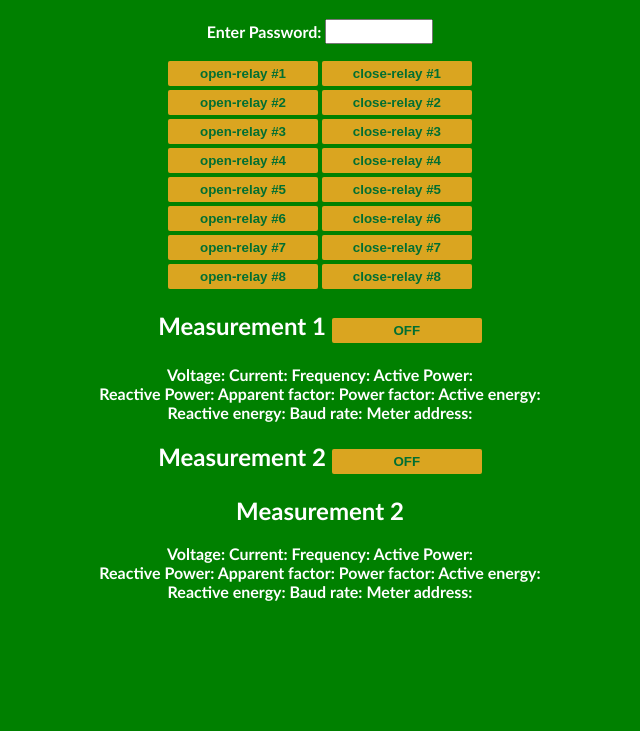
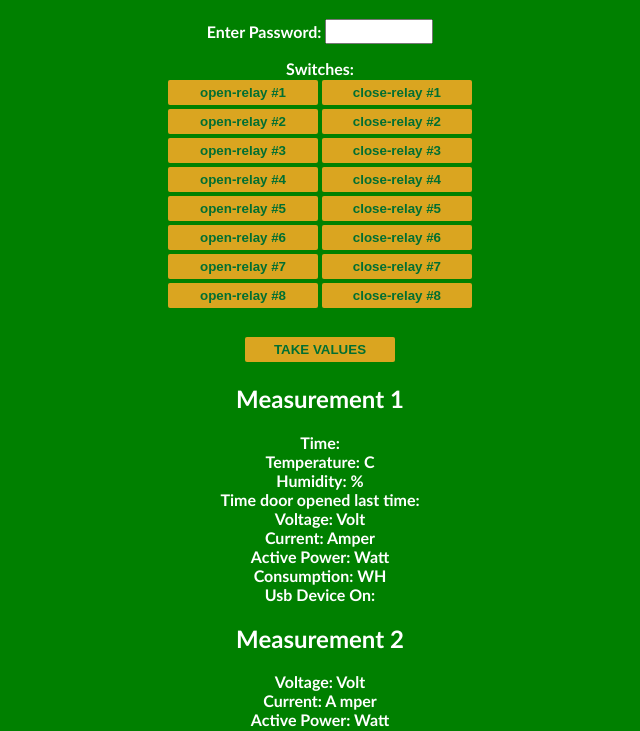
Before and after one commit to theosagras/mySmartHomeElectricityApp, a plain HTML site: page index.html in a window 1280 px wide. Shown: the part 63-794 px from the top of the page, without its empty margins (320-960 px from the left). Drawn offline with nearby package versions, Linux system fonts and the light colour scheme.

Commit message:
Update index.html

```diff
--- a/index.html
+++ b/index.html
@@ -12,11 +12,11 @@
             <h1>My Smart Home Electricity App</h1>
             <label id="passwordLabel">Enter Password: </label>
             <input id="passwordnput" type="password"></input>
-        <audio src="audio.mp3" id="audio" controls style="display:none;"></audio>
 
         </header>
 
         <main>
+        <label id="SwitchesLabel">Switches: </label><br>
             <button id="OpenRelay1">open-relay #1</button>
             <button id="CloseRelay1">close-relay #1</button>
             <br>
@@ -42,37 +42,60 @@
             <button id="CloseRelay8">close-relay #8</button>
             <br>
             <div id="Measurement1">
-                <h2>Measurement 1 <button id="switch1">OFF</button></h2>
-                <label> Voltage: </label><label id="Voltage1"></label>
-                <label> Current:</label><label id="Current1"></label>
-                <label> Frequency:</label><label id="Frequency1"></label>
-                <label> Active Power:</label><label id="ActivePower1"></label>
-                <br>
-                <label> Reactive Power:</label><label id="ReactivePower1"></label>
-                <label> Apparent factor:</label><label id="ApparentFactor1"></label>
-                <label> Power factor:</label><label id="PowerFactor1"></label>
-                <label> Active energy:</label><label id="ActiveEnergy1"></label>
-                <br>
-                <label> Reactive energy:</label><label id="ReactiveEnergy1"></label>
-                <label> Baud rate:</label><label id="BaudRate1"></label>
-                <label> Meter address:</label><label id="MeterAddress1"></label>
+                <h2><button id="switch1">TAKE VALUES</button></h2>
+                <h2>Measurement 1 </h2>
+
+                <label> Time: </label><label id="TimeMeasur1"></label><br>
+                <label> Temperature: </label><label id="Temperature"></label><label> C</label><br>
+                <label> Humidity: </label><label id="Humidity"></label><label>%</label><br>
+                <label> Time door opened last time: </label><label id="doorOpened"></label><br>
+                 <label> Voltage: </label><label id="Voltage1"></label><label> Volt</label><br>
+                <label> Current: </label><label id="Current1"></label><label> Amper</label><br>
+                <!--<label> Frequency: </label><label id="Frequency1"></label><label> Hz:</label><br>-->
+                <label> Active Power: </label><label id="ActivePower1"></label><label> Watt</label><br>
+
+                <!--<label> Reactive Power:</label><label id="ReactivePower1"></label>-->
+                <!--<label> Apparent factor:</label><label id="ApparentFactor1"></label>-->
+                <label> Consumption: </label><label id="ActiveEnergyA1"></label> WH<br>
+                <!--<label> Consumption (wh):</label><label id="ActiveEnergyB1"></label>-->
+
+                <!-- <label> Reactive Consumption (wh):</label><label id="ReActiveEnergyA1"></label>-->
+                 <!-- <label> Reactive Consumption (wh):</label><label id="ReActiveEnergyB2"></label>-->
+            <label> Usb Device On: </label><label id="UsbDevice"></label><br>
+            </div>
+            <h2>Measurement 2
+            <!--<button id="switch2">TAKE VALUES</button>-->
+            </h2>
+              <label> Voltage: </label><label id="Voltage2"></label><label> Volt</label><br>
+                <label> Current: </label><label id="Current2"></label><label>A mper</label><br>
+                <!--<label> Frequency: </label><label id="Frequency2"></label><label> Hz:</label><br>-->
+                <label> Active Power: </label><label id="ActivePower2"></label><label> Watt</label><br>
+
+                <!--<label> Reactive Power:</label><label id="ReactivePower1"></label>-->
+                <!--<label> Apparent factor:</label><label id="ApparentFactor1"></label>-->
+                <label> Consumption: </label><label id="ActiveEnergyA2"></label> WH<br>
+                <!--<label> Consumption (wh):</label><label id="ActiveEnergyB2"></label>-->
+
+                <!-- <label> Reactive Consumption (wh):</label><label id="ReActiveEnergyA2"></label>-->
+               <!-- <label> Reactive Consumption (wh):</label><label id="ReActiveEnergyB2"></label>-->
+
 
             </div>
-            <h2>Measurement 2 <button id="switch2">OFF</button></h2>
-                <h2>Measurement 2</h2>
-                <label> Voltage: </label><label id="Voltage2"></label>
-                <label> Current:</label><label id="Curren2"></label>
-                <label> Frequency:</label><label id="Frequency2"></label>
-                <label> Active Power:</label><label id="ActivePower2"></label>
-                <br>
-                <label> Reactive Power:</label><label id="Reactive Power2"></label>
-                <label> Apparent factor:</label><label id="ApparentFactor2"></label>
-                <label> Power factor:</label><label id="PowerFactor2"></label>
-                <label> Active energy:</label><label id="ActiveEnergy2"></label>
-                <br>
-                <label> Reactive energy:</label><label id="ReactiveEnergy2"></label>
-                <label> Baud rate:</label><label id="BaudRate2"></label>
-                <label> Meter address:</label><label id="MeterAddress2"></label>
+             <h2 >DATA from file</h2>
+
+
+               <button id="downloadFile">Display File</button><br>
+               <label id="dataFromFile1"> No Values </label><br>
+            <pre id="preview-text"></pre>
+
+
+             <h2>Last Hour Measurements <br>
+             per 5 minutes (WH)
+             </h2>
+
+            <svg class="bar-chart"></svg>
+
+            <script src="https://d3js.org/d3.v4.min.js"></script>
 
             </div>
 
```
